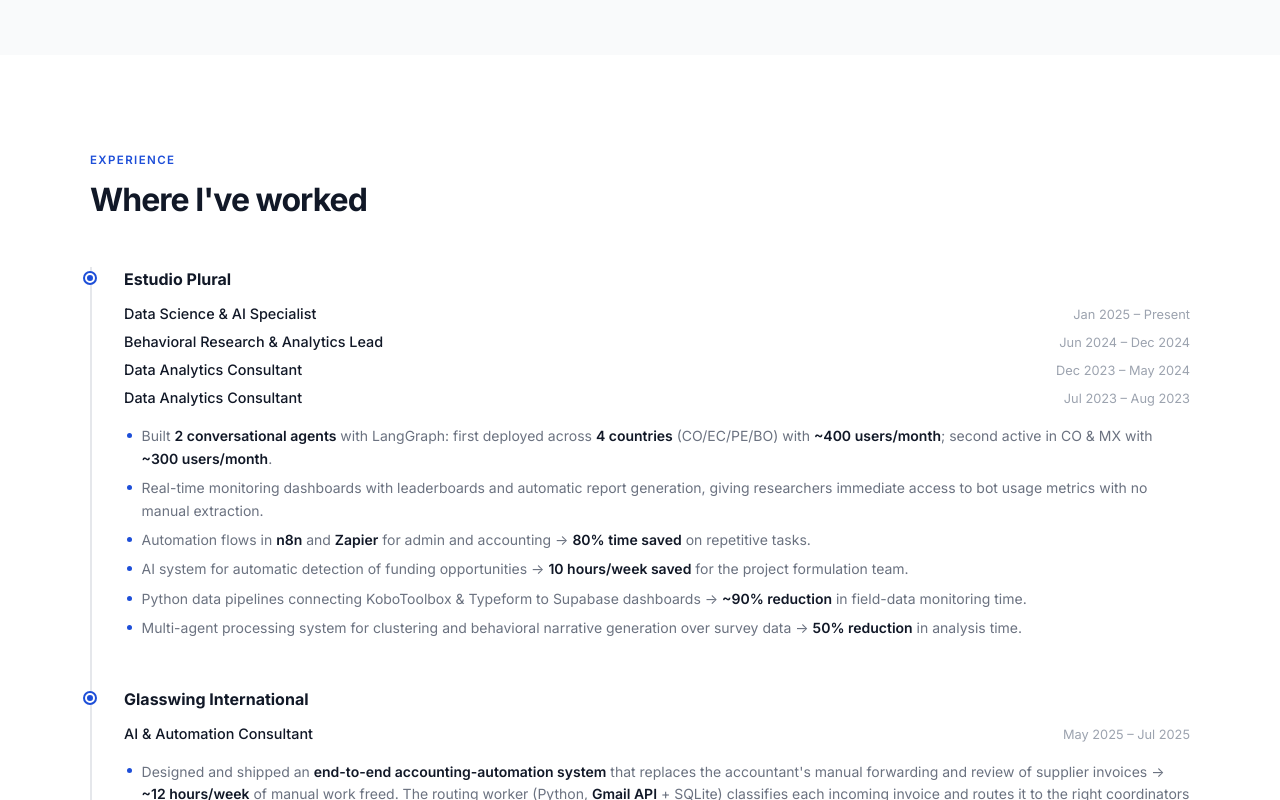
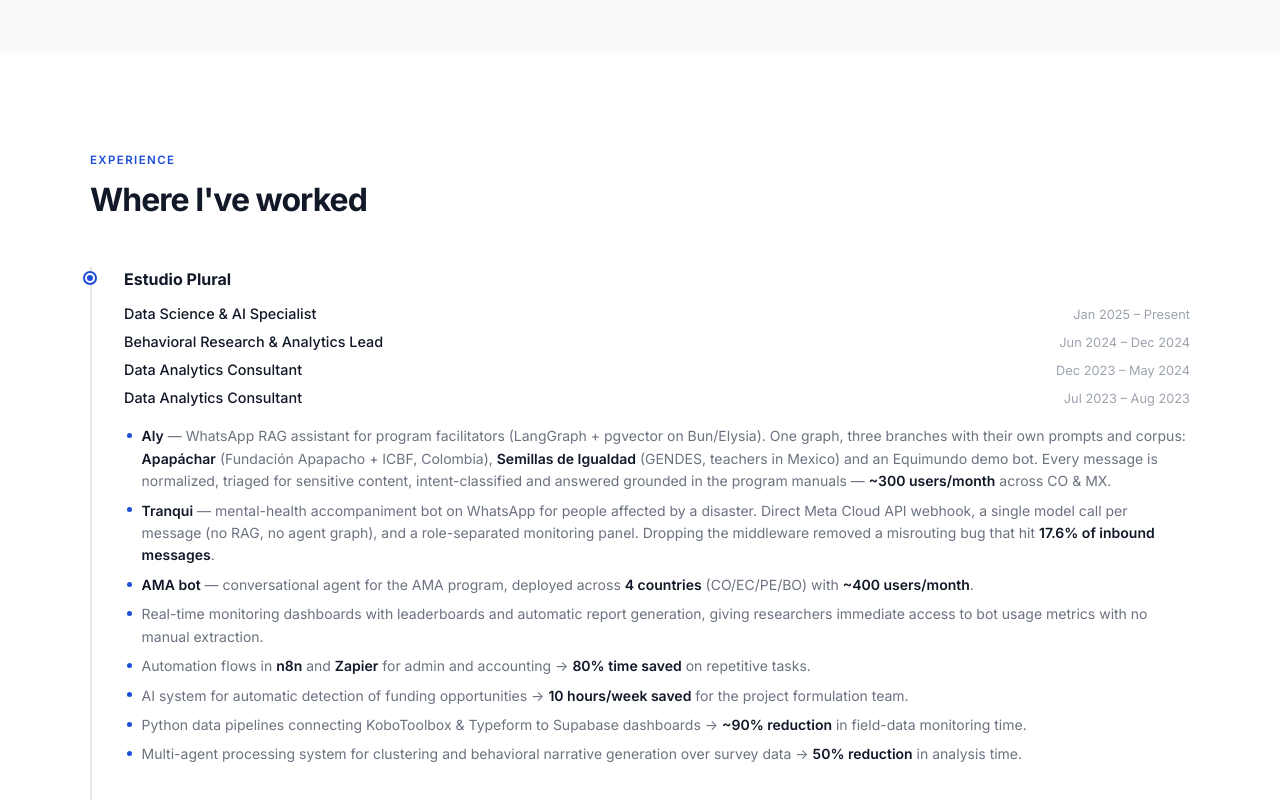
Before and after one commit to Rodato/Rodato.github.io, a plain HTML site: page index.html in a window 1280 px wide. Shown: the part 5065-5865 px from the top of the page. Drawn offline with Linux system fonts and the light colour scheme.

Commit message:
Name the three agents in the Estudio Plural experience bullets
Split the generic "2 conversational agents" bullet into one bullet per
agent: Aly (e1.b1 — RAG assistant for facilitators, three branches:
Apapáchar/ICBF in CO, Semillas de Igualdad/GENDES in MX, Equimundo
demo), Tranqui (e1.b7) and the AMA bot (e1.b8). EN + ES.

Also fix p3.impact: the "4 countries / ~400 users per month" figure
belongs to the AMA bot, not Aly — Aly is ~300 users/month across CO & MX.

Co-Authored-By: Claude Opus 5 (1M context) <noreply@anthropic.com>
Claude-Session: https://claude.ai/code/session_012GMKvL3zHGcYkpkX4WoUAW

```diff
--- a/index.html
+++ b/index.html
@@ -1221,7 +1221,7 @@
         <p class="project-desc" data-i18n="p3.desc">
           Multilingual bot (ES/EN/PT) for Equimundo's A+P Manual. 5 sequential LLM agents: language detection → intent classification → specialized response (factual, planning, ideation, sensitive topics). Built with FastAPI + LangGraph.
         </p>
-        <div class="project-impact" data-i18n="p3.impact">Active across 4 countries · ~400 users / month</div>
+        <div class="project-impact" data-i18n="p3.impact">~300 users / month across Colombia &amp; Mexico</div>
         <div class="project-tags">
           <span class="project-tag">FastAPI</span><span class="project-tag">LangGraph</span>
           <span class="project-tag">Text Classification</span><span class="project-tag">MongoDB</span>
@@ -1338,7 +1338,9 @@
           </li>
         </ul>
         <ul class="exp-bullets">
-          <li data-i18n="e1.b1">Built <strong>2 conversational agents</strong> with LangGraph: first deployed across <strong>4 countries</strong> (CO/EC/PE/BO) with <strong>~400 users/month</strong>; second active in CO &amp; MX with <strong>~300 users/month</strong>.</li>
+          <li data-i18n="e1.b1"><strong>Aly</strong> — WhatsApp RAG assistant for program facilitators (LangGraph + pgvector on Bun/Elysia). One graph, three branches with their own prompts and corpus: <strong>Apapáchar</strong> (Fundación Apapacho + ICBF, Colombia), <strong>Semillas de Igualdad</strong> (GENDES, teachers in Mexico) and an Equimundo demo bot. Every message is normalized, triaged for sensitive content, intent-classified and answered grounded in the program manuals — <strong>~300 users/month</strong> across CO &amp; MX.</li>
+          <li data-i18n="e1.b7"><strong>Tranqui</strong> — mental-health accompaniment bot on WhatsApp for people affected by a disaster. Direct Meta Cloud API webhook, a single model call per message (no RAG, no agent graph), and a role-separated monitoring panel. Dropping the middleware removed a misrouting bug that hit <strong>17.6% of inbound messages</strong>.</li>
+          <li data-i18n="e1.b8"><strong>AMA bot</strong> — conversational agent for the AMA program, deployed across <strong>4 countries</strong> (CO/EC/PE/BO) with <strong>~400 users/month</strong>.</li>
           <li data-i18n="e1.b2">Real-time monitoring dashboards with leaderboards and automatic report generation, giving researchers immediate access to bot usage metrics with no manual extraction.</li>
           <li data-i18n="e1.b3">Automation flows in <strong>n8n</strong> and <strong>Zapier</strong> for admin and accounting → <strong>80% time saved</strong> on repetitive tasks.</li>
           <li data-i18n="e1.b4">AI system for automatic detection of funding opportunities → <strong>10 hours/week saved</strong> for the project formulation team.</li>
@@ -1651,7 +1653,7 @@
       'p1.desc':   'End-to-end ML pipeline for archetype discovery. LangGraph orchestrates ingestion → profiling → preprocessing → algorithm selection → clustering → LLM-generated narrative. 33 automated tests passing.',
       'p1.impact': 'Cuts survey analysis time by 50%',
       'p3.desc':   'Multilingual bot (ES/EN/PT) for Equimundo\'s A+P Manual. 5 sequential LLM agents: language detection → intent classification → specialized response (factual, planning, ideation, sensitive topics). Built with FastAPI + LangGraph.',
-      'p3.impact': 'Active across 4 countries · ~400 users / month',
+      'p3.impact': '~300 users / month across Colombia &amp; Mexico',
       'p5.desc':   'Automated daily scanner of 15+ funding and grant sources. Claude AI filters by organizational relevance, deduplicates results, and sends curated alerts to Slack. Runs on GitHub Actions every morning.',
       'p5.impact': 'Saves 10 hours / week to the project formulation team',
       'p6.desc':   'Interactive dashboard for Colombia\'s General Royalties System (SGR). Real-time data from datos.gov.co via Socrata API, dynamic filters, choropleth maps, and Excel export. Deployed on Streamlit Cloud.',
@@ -1681,7 +1683,9 @@
       'e1.role2': 'Behavioral Research & Analytics Lead',
       'e1.role3': 'Data Analytics Consultant',
       'e1.role4': 'Data Analytics Consultant',
-      'e1.b1':    'Built <strong>2 conversational agents</strong> with LangGraph: first deployed across <strong>4 countries</strong> (CO/EC/PE/BO) with <strong>~400 users/month</strong>; second active in CO &amp; MX with <strong>~300 users/month</strong>.',
+      'e1.b1':    '<strong>Aly</strong> — WhatsApp RAG assistant for program facilitators (LangGraph + pgvector on Bun/Elysia). One graph, three branches with their own prompts and corpus: <strong>Apapáchar</strong> (Fundación Apapacho + ICBF, Colombia), <strong>Semillas de Igualdad</strong> (GENDES, teachers in Mexico) and an Equimundo demo bot. Every message is normalized, triaged for sensitive content, intent-classified and answered grounded in the program manuals — <strong>~300 users/month</strong> across CO &amp; MX.',
+      'e1.b7':    '<strong>Tranqui</strong> — mental-health accompaniment bot on WhatsApp for people affected by a disaster. Direct Meta Cloud API webhook, a single model call per message (no RAG, no agent graph), and a role-separated monitoring panel. Dropping the middleware removed a misrouting bug that hit <strong>17.6% of inbound messages</strong>.',
+      'e1.b8':    '<strong>AMA bot</strong> — conversational agent for the AMA program, deployed across <strong>4 countries</strong> (CO/EC/PE/BO) with <strong>~400 users/month</strong>.',
       'e1.b2':    'Real-time monitoring dashboards with leaderboards and automatic report generation, giving researchers immediate access to bot usage metrics with no manual extraction.',
       'e1.b3':    'Automation flows in <strong>n8n</strong> and <strong>Zapier</strong> for admin and accounting → <strong>80% time saved</strong> on repetitive tasks.',
       'e1.b4':    'AI system for automatic detection of funding opportunities → <strong>10 hours/week saved</strong> for the project formulation team.',
@@ -1803,7 +1807,7 @@
       'p1.desc':   'Pipeline ML de extremo a extremo para descubrimiento de arquetipos. LangGraph orquesta ingesta → perfilado → preprocesamiento → selección de algoritmo → clustering → narrativa generada por LLM. 33 pruebas automatizadas pasando.',
       'p1.impact': 'Reduce 50% el tiempo de análisis de encuestas',
       'p3.desc':   'Bot multilingüe (ES/EN/PT) para el Manual A+P de Equimundo. 5 agentes LLM secuenciales: detección de idioma → clasificación de intención → respuesta especializada (factual, planificación, ideación, temas sensibles). Construido con FastAPI + LangGraph.',
-      'p3.impact': 'Activo en 4 países · ~400 usuarios / mes',
+      'p3.impact': '~300 usuarios / mes entre Colombia y México',
       'p5.desc':   'Escáner diario automatizado de 15+ fuentes de financiamiento y convocatorias. Claude AI filtra por relevancia organizacional, deduplica resultados y envía alertas curadas a Slack. Corre en GitHub Actions cada mañana.',
       'p5.impact': 'Ahorra 10 horas / semana al equipo de formulación',
       'p6.desc':   'Dashboard interactivo del Sistema General de Regalías (SGR) de Colombia. Datos en tiempo real de datos.gov.co vía Socrata API, filtros dinámicos, mapas coropléticos y exportación a Excel. Desplegado en Streamlit Cloud.',
@@ -1833,7 +1837,9 @@
       'e1.role2': 'Líder de Investigación y Analítica Comportamental',
       'e1.role3': 'Consultor en Analítica de Datos',
       'e1.role4': 'Consultor en Analítica de Datos',
-      'e1.b1':    'Desarrollé <strong>2 agentes conversacionales</strong> con LangGraph: el primero desplegado en <strong>4 países</strong> (CO/EC/PE/BO) con <strong>~400 usuarios/mes</strong>; el segundo activo en CO y MX con <strong>~300 usuarios/mes</strong>.',
+      'e1.b1':    '<strong>Aly</strong> — asistente RAG en WhatsApp para facilitadores de programas (LangGraph + pgvector sobre Bun/Elysia). Un solo grafo, tres ramas con sus propios prompts y corpus: <strong>Apapáchar</strong> (Fundación Apapacho + ICBF, Colombia), <strong>Semillas de Igualdad</strong> (GENDES, docentes en México) y un bot demo de Equimundo. Cada mensaje se normaliza, pasa por triage de contenido sensible, se clasifica por intención y se responde anclado en los manuales del programa — <strong>~300 usuarios/mes</strong> entre CO y MX.',
+      'e1.b7':    '<strong>Tranqui</strong> — bot de acompañamiento en salud mental por WhatsApp para personas afectadas por un desastre. Webhook directo a la Cloud API de Meta, una sola llamada al modelo por mensaje (sin RAG, sin grafo de agentes) y un panel de monitoreo por roles. Sacar el middleware eliminó un bug de enrutamiento que afectaba al <strong>17.6% de los mensajes entrantes</strong>.',
+      'e1.b8':    '<strong>Bot de AMA</strong> — agente conversacional del programa AMA, desplegado en <strong>4 países</strong> (CO/EC/PE/BO) con <strong>~400 usuarios/mes</strong>.',
       'e1.b2':    'Dashboards de monitoreo en tiempo real con leaderboards y generación automática de reportes, dando a los investigadores acceso inmediato a métricas de uso de los bots sin extracción manual.',
       'e1.b3':    'Flujos de automatización en <strong>n8n</strong> y <strong>Zapier</strong> para áreas administrativas y contables → <strong>80% de ahorro de tiempo</strong> en tareas repetitivas.',
       'e1.b4':    'Sistema de IA para detección automática de oportunidades de financiamiento → <strong>10 horas/semana</strong> ahorradas al equipo de formulación.',
```
Also changed, not shown: 1 other file.
